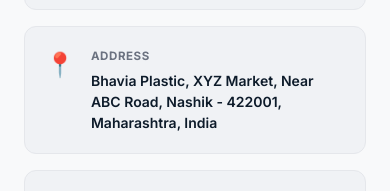
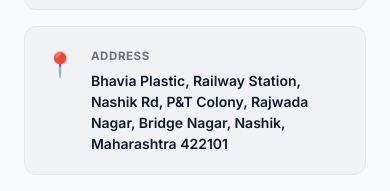
Before and after one commit to Panditt-G/bhavia_plastic, a React (Vite) app: page /contact in a window 390 px wide. Shown: the part 905-1096 px from the top of the page. Built offline with nearby package versions, Linux system fonts and the light colour scheme; what @cloudinary/url-gen would draw is missing.

Commit message:
feat: add contact configuration data with phone, email, address, and hours details

```diff
--- a/src/data/contact.js
+++ b/src/data/contact.js
@@ -9,7 +9,7 @@ export const contact = {
   whatsapp: '917083012451',
   whatsappDisplay: '+91 70830 12451',
   email: 'bhaviaplastic@gmail.com',
-  address: 'Bhavia Plastic, XYZ Market, Near ABC Road, Nashik - 422001, Maharashtra, India', // ← Replace with real address when provided
+  address: 'Bhavia Plastic, Railway Station, Nashik Rd, P&T Colony, Rajwada Nagar, Bridge Nagar, Nashik, Maharashtra 422101',
   mapEmbed: 'https://www.google.com/maps/embed?pb=!1m18!1m12!1m3!1d120537.38499998!2d73.7276062!3d19.9975!2m3!1f0!2f0!3f0!3m2!1i1024!2i768!4f13.1!3m3!1m2!1s0x3bddeba0ff8ed30b%3A0x3d9d4ad98a91d82b!2sNashik%2C%20Maharashtra!5e0!3m2!1sen!2sin!4v1680000000000!5m2!1sen!2sin',
   hours: {
     weekdays: 'Monday – Saturday: 9:00 AM – 8:00 PM',
```
